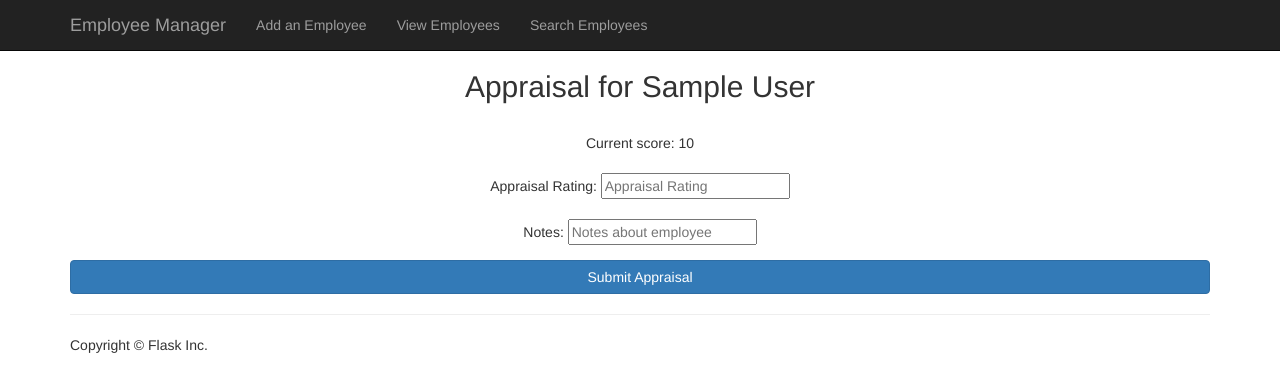
After one commit to Jules1/EmployeeMgr, a Flask app: page /Appraisal/1 in a window 1280 px wide. The commit adds this page. Shown: the top 392 px of the page. Run offline with Flask 2, Linux system fonts and the light colour scheme; tables that the repository leaves empty hold one stand-in row (values such as "Sample post"); some libraries are stand-ins or nearby versions.

Commit message:
appraisal not working

```diff
--- /dev/null
+++ b/app/templates/appraisal.html
@@ -0,0 +1,15 @@
+{% extends "base.html" %}
+{% block main %}
+{% for e in emp%}
+	<form action="{{url_for('appraise', empid=e.id)}}" method="POST" enctype="multipart/form-data">
+		{{form.csrf_token}}
+		<div class="form-group" align="center">
+			<h2>Appraisal for {{e.firstname}} {{e.lastname}}</h2><br>
+			Current score: {{e.score}}<br><br>
+			Appraisal Rating: {{form.score}}<br><br>
+			Notes: {{form.notes}}
+		</div>
+		<button type="submit" name="submit" class="btn btn-primary btn-block">Submit Appraisal</button>
+	</form>
+{% endfor %}
+{% endblock %}
--- a/app/templates/empProfile.html
+++ b/app/templates/empProfile.html
@@ -10,6 +10,7 @@
   </div>
 
   <div class="appInfo" float:right>
+      <a href="{{url_for('appraise', empid=e.id)}}">Add Appraisal</a>
   		<h4>Appraisal Rating: </h4>{{e.score}}
   		<h4>Comments: </h4>{{e.empNotes}}
   </div>
--- a/app/views.py
+++ b/app/views.py
@@ -34,6 +34,9 @@ class EmployeeForm(Form):
 class SearchForm(Form):
     firstn = TextField('firstn', [validators.Required('Please enter first name before searching')])
 
+class appraiseForm(Form):
+    score = IntegerField('score',[validators.Required()], render_kw={"placeholder":"Appraisal Rating"})
+    notes = TextField('notes', [validators.Required()], render_kw={"placeholder":"Notes about employee"})
 
 
 @app.route('/addEmployee/', methods = ['POST','GET'])
@@ -83,12 +86,27 @@ def searchEmp():
 
     return render_template('search.html', form=form)
 
-@app.route('/empProfile/<empid>')
+@app.route('/empProfile/<empid>', methods=['POST','GET'])
 def empProfile(empid):
     """Information for a singular profile"""
     emp = employee.query.filter_by(id = empid).all()
     return render_template('empProfile.html', employees=emp)
 
+@app.route('/Appraisal/<empid>', methods=['POST', 'GET'])
+def appraise(empid):
+    """Form to add employee appraisal"""
+    form = appraiseForm(csrf_enabled=False)
+    emp = employee.query.filter_by(id = empid).all()
+    if request.method=='POST':
+        emp.score = int(request.form['score'])
+        db.session.commit()
+        emp.empNotes = request.form['notes']
+        db.session.commit()
+        flash("Appraisal has been submitted", "success")
+        return render_template('appraisal.html', form=form, emp=emp)
+    else:
+        flash("Something went wrong","danger")
+    return render_template('appraisal.html', form=form, emp=emp)
 ###
 # The functions below should be applicable to all Flask apps.
 ###
```
Also changed, not shown: 3 other files.
